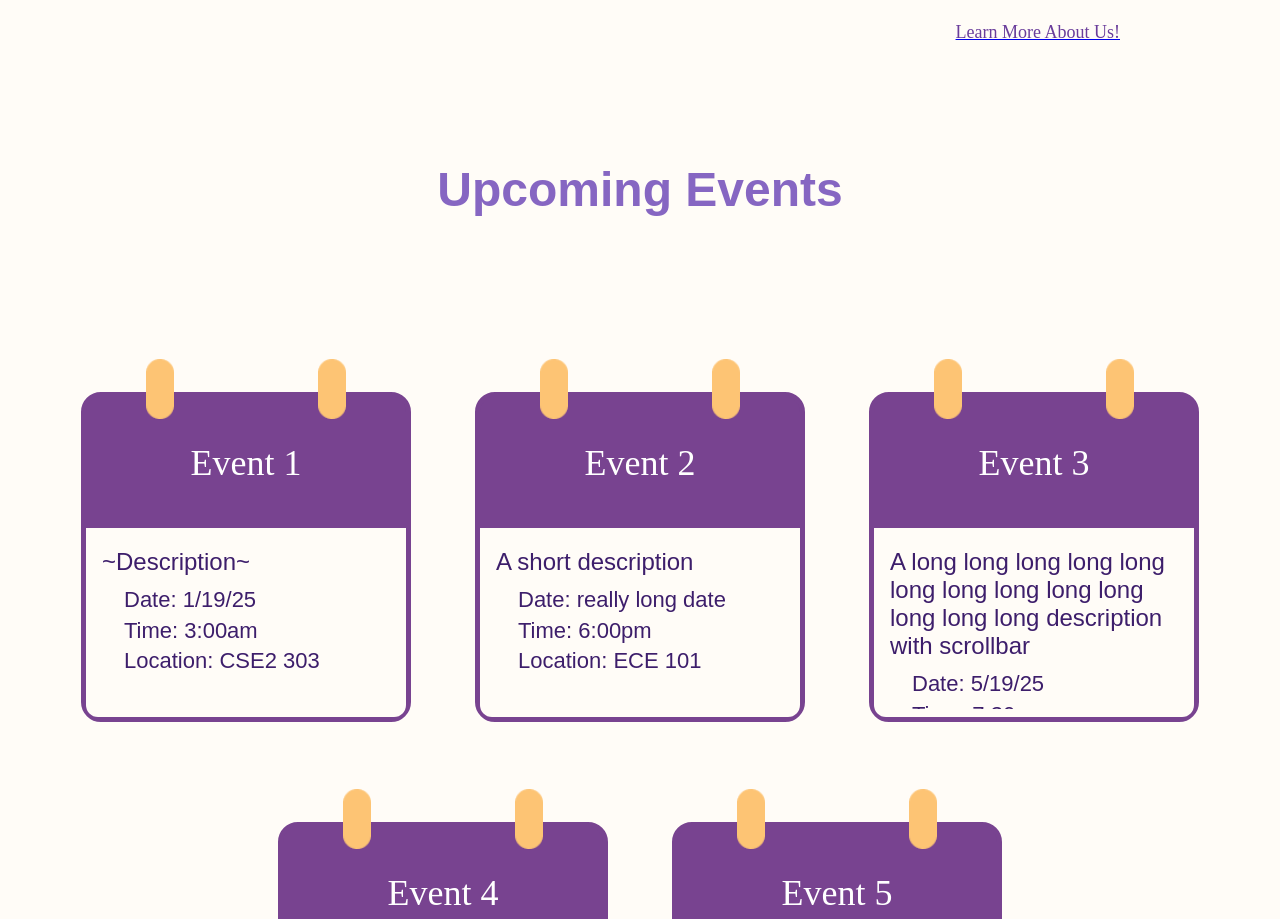
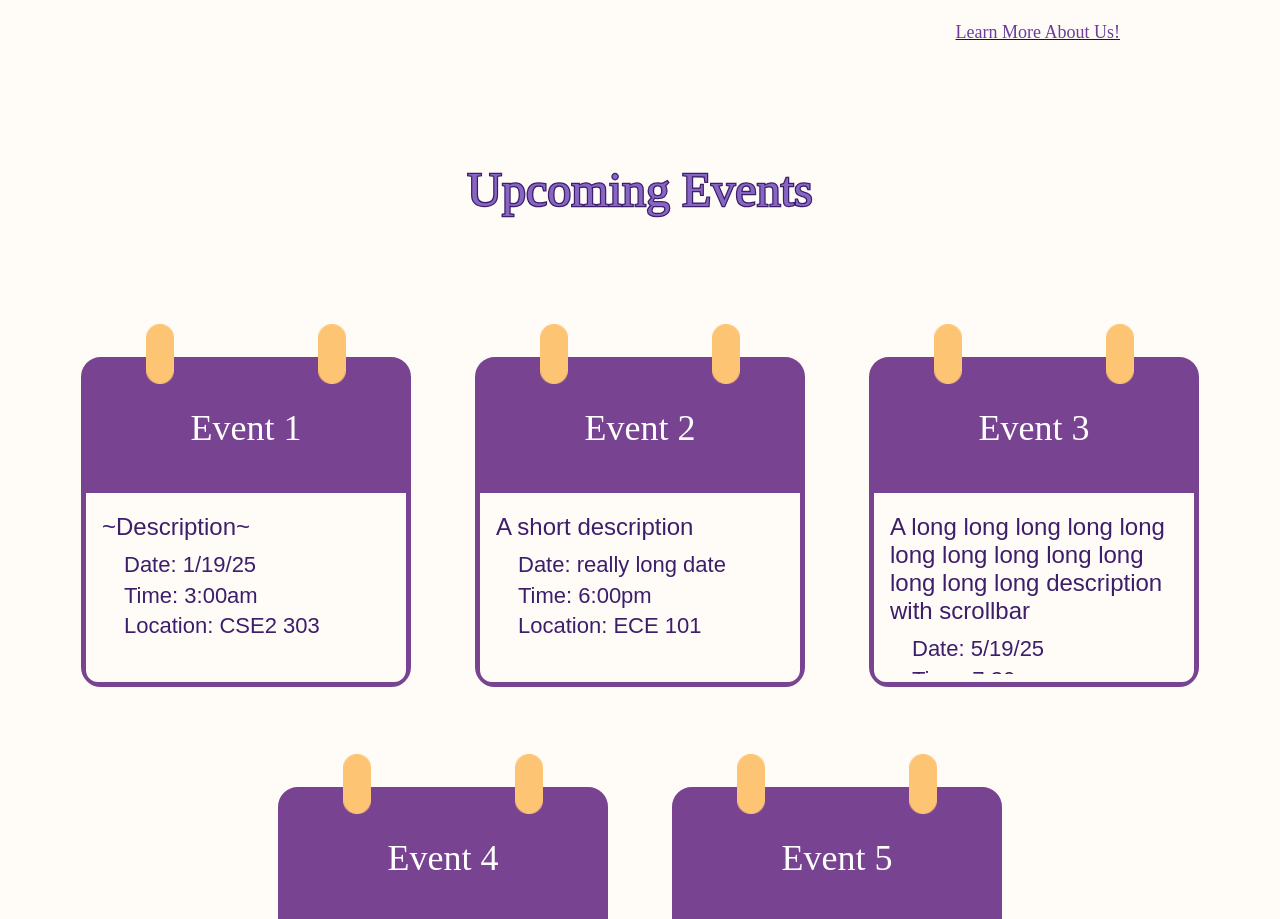
Before and after one commit to JimmyALiu/iMuslims, a Next.js app: page /home in a window 1280 px wide. Shown: the part 1160-2079 px from the top of the page. Built offline with nearby package versions, Linux system fonts and the light colour scheme; a web font is replaced by a local one.

Commit message:
Style events h1 header by refactoring styles from 'Who Are We?' section.

```diff
--- a/src/app/home/page.jsx
+++ b/src/app/home/page.jsx
@@ -21,7 +21,7 @@ export default function Home() {
                 <div className={styles.who}>
                     <div className={styles.whoHeading}>
                         <img src="/star.png" className={'star ' + styles.starTopLeft}></img>
-                        <h1>Who are we?</h1>
+                        <h1 className={styles.header}>Who are we?</h1>
                     </div>
                     <div className={styles.whoBody}>
                         <p>
@@ -37,7 +37,9 @@ export default function Home() {
                 </div>
 
                 <div className={styles.events}>
-                    <h1>Upcoming Events</h1>
+                    <div>
+                        <h1 className={styles.header}>Upcoming Events</h1>
+                    </div>
                     <div className={styles.eventsContainer}>
                         {events.map((obj, i) => {
                             return <CalendarEvent
--- a/src/app/home/page.module.css
+++ b/src/app/home/page.module.css
@@ -31,7 +31,7 @@
     align-items: center;
 }
 
-.whoHeading h1 {
+.header {
     font-family: Aboreto;
     font-size: 48px;
     color: #8666C2;
@@ -79,11 +79,6 @@
     align-items: center;
 }
 
-.events h1 {
-    text-align: center;
-    margin-bottom: 75px;
-}
-
 .eventsContainer {
     width: 100%;
     padding: 50px 0 40px 0;
```
